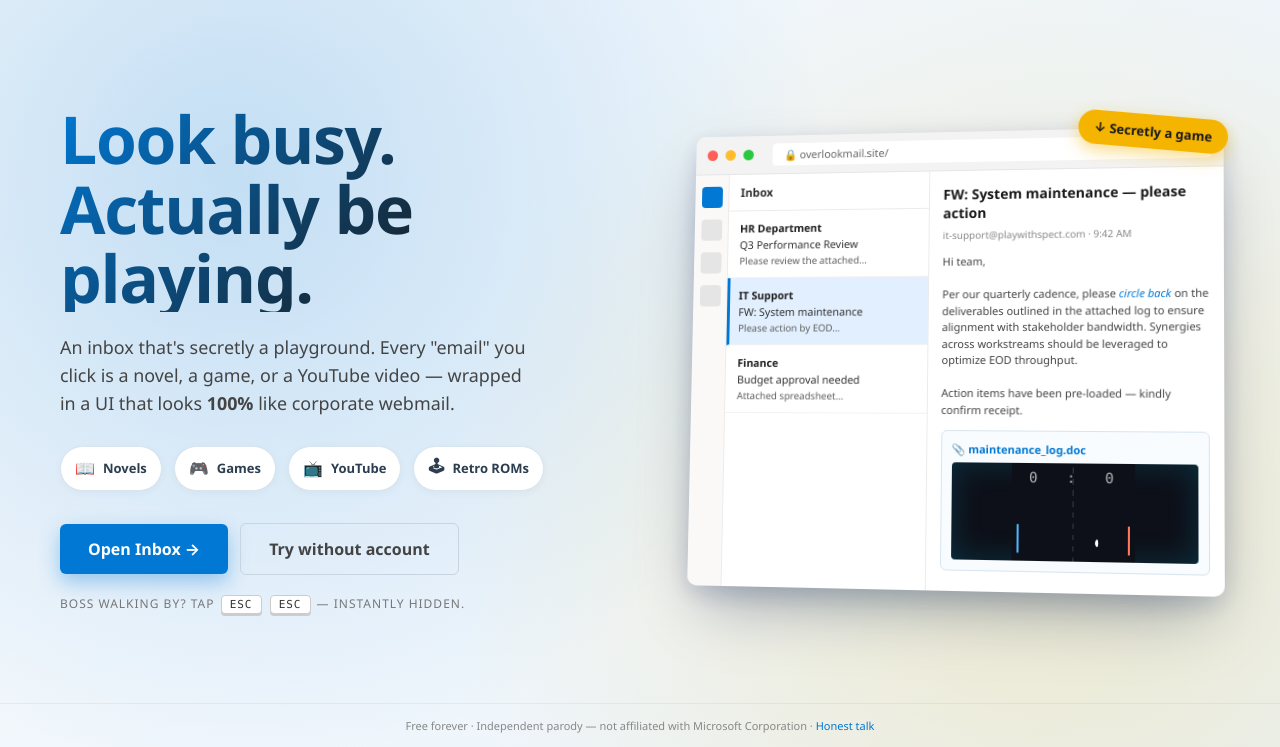
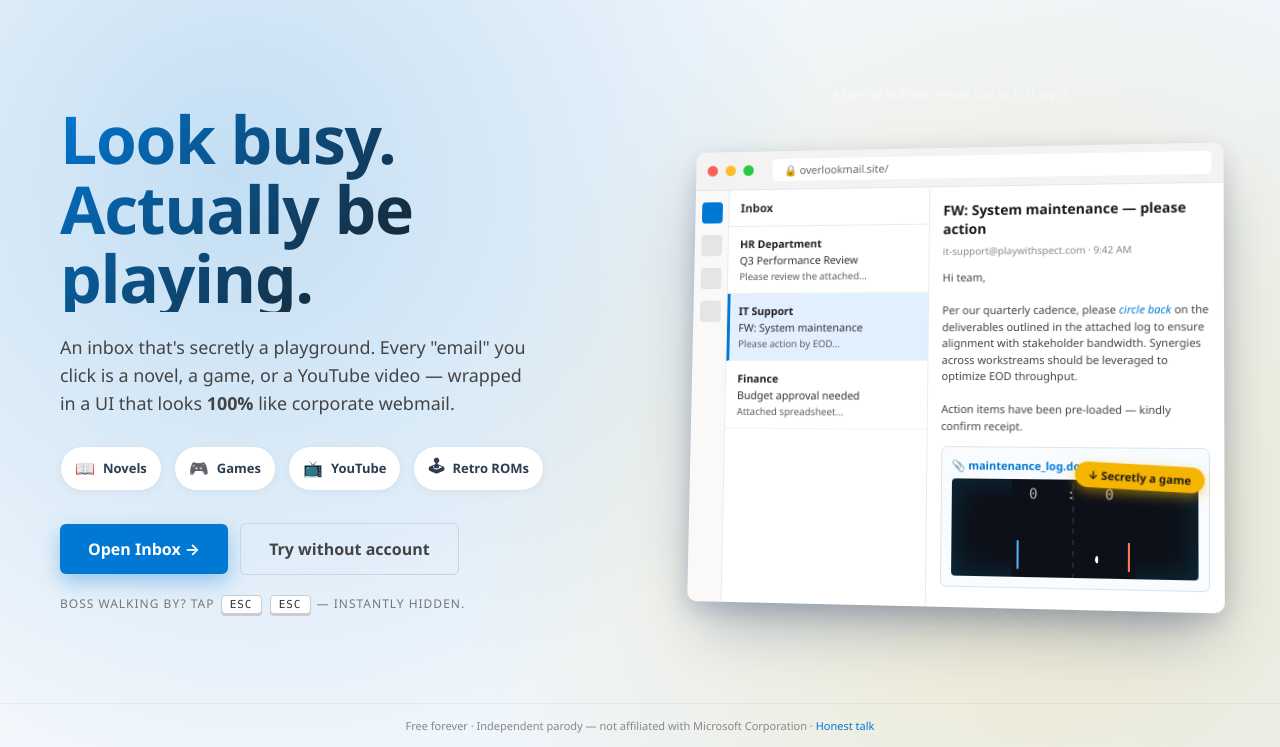
Before and after one commit to Sanforing/Overlook-Mail, a plain HTML site: page index.html in a window 1280 px wide. Shown: the part 53-800 px from the top of the page. Drawn offline with Linux system fonts and the light colour scheme.

Commit message:
fix signup crash, suppress guest 401s, relocate landing pill
- auth-ui.js: tier?.value ?? 'free' — fixes null crash on production sign-up
- remote-backend.js: skip loadState/saveState calls when guest (stops 401 console noise)
- index.html: 'secretly a game' pill moved to attachment box (wiggle anim)
- index.html: top tag changed to subtle caption text

```diff
--- a/index.html
+++ b/index.html
@@ -132,7 +132,7 @@
     }
 
     /* ── Right: mock inbox preview ── */
-    .preview { position: relative; perspective: 1500px; }
+    .preview { position: relative; perspective: 1500px; padding-top: 32px; }
     .mock-window {
       background: #fff;
       border-radius: 10px;
@@ -213,20 +213,35 @@
       margin-bottom: 12px;
     }
     .mock-jargon em { font-style: italic; color: #0078d4; }
+
+    /* Top caption — subtle text label above the mock window */
     .secret-tag {
       position: absolute;
-      top: -12px; right: -8px;
+      top: -28px; left: 0; right: 0;
+      text-align: center;
+      color: rgba(255,255,255,0.55);
+      font-size: 12px; font-weight: 400;
+      letter-spacing: 0.2px;
+      pointer-events: none;
+    }
+
+    /* "Secretly a game" pill on the attachment */
+    .mock-attach-game-wrap { position: relative; }
+    .attach-secret-tag {
+      position: absolute;
+      top: -14px; right: -6px;
       background: #f5b400; color: #1a1a1a;
-      padding: 8px 16px; border-radius: 999px;
-      font-size: 13px; font-weight: 700;
-      transform: rotate(8deg);
-      box-shadow: 0 6px 16px rgba(245,180,0,0.45);
-      z-index: 2;
+      padding: 5px 13px; border-radius: 999px;
+      font-size: 11px; font-weight: 700;
+      transform: rotate(5deg);
+      box-shadow: 0 4px 12px rgba(245,180,0,0.5);
+      z-index: 3;
+      white-space: nowrap;
       animation: wiggle 3s ease-in-out infinite;
     }
     @keyframes wiggle {
-      0%,100% { transform: rotate(8deg); }
-      50% { transform: rotate(4deg) translateY(-3px); }
+      0%,100% { transform: rotate(5deg); }
+      50% { transform: rotate(2deg) translateY(-2px); }
     }
 
     /* ===== Footer ===== */
@@ -312,7 +327,7 @@
 
     <!-- RIGHT: Mock inbox -->
     <section class="preview">
-      <div class="secret-tag">↓ Secretly a game</div>
+      <div class="secret-tag">A boring ordinary email box at first sight.</div>
       <div class="mock-window">
         <div class="mock-bar">
           <div class="mock-dot r"></div>
@@ -357,9 +372,12 @@
             </div>
             <div class="mock-attach">
               <div class="mock-attach-title">📎 maintenance_log.doc</div>
-              <div class="mock-attach-game">
-                <canvas id="pongCanvas" width="256" height="88"></canvas>
-                <div class="pong-score"><span id="pongL">0</span> &nbsp;:&nbsp; <span id="pongR">0</span></div>
+              <div class="mock-attach-game-wrap">
+                <div class="attach-secret-tag">↓ Secretly a game</div>
+                <div class="mock-attach-game">
+                  <canvas id="pongCanvas" width="256" height="88"></canvas>
+                  <div class="pong-score"><span id="pongL">0</span> &nbsp;:&nbsp; <span id="pongR">0</span></div>
+                </div>
               </div>
             </div>
           </div>
--- a/js/core/auth-ui.js
+++ b/js/core/auth-ui.js
@@ -51,7 +51,7 @@ export function showAuth(state, { onSignedIn } = {}) {
         }
         const u = mode === 'login'
           ? await state.backend.login({ email: email.value.trim(), password: pass.value })
-          : await state.backend.register({ email: email.value.trim(), password: pass.value, displayName: name.value.trim(), tier: tier.value });
+          : await state.backend.register({ email: email.value.trim(), password: pass.value, displayName: name.value.trim(), tier: tier?.value ?? 'free' });
         if (mode === 'register') {
           // Mark this user as needing the tutorial (consumed by onSignedIn caller).
           u.__justRegistered = true;
--- a/js/core/remote-backend.js
+++ b/js/core/remote-backend.js
@@ -148,9 +148,11 @@ class RemoteBackend {
 
   // ---- saves ----
   async saveState(mailId, data) {
+    if (!this._user) return null; // no-op when not signed in
     return this._req(`/api/saves/${encodeURIComponent(mailId)}`, { method: 'PUT', body: data });
   }
   async loadState(mailId) {
+    if (!this._user) return null; // skip 401 noise when guest
     try { return await this._req(`/api/saves/${encodeURIComponent(mailId)}`); }
     catch { return null; }
   }
```
